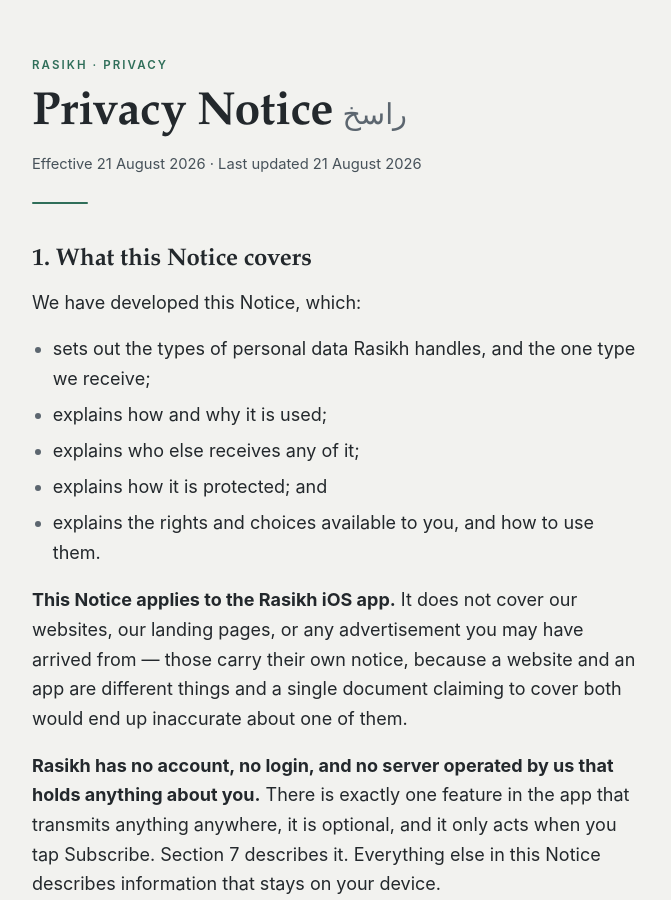
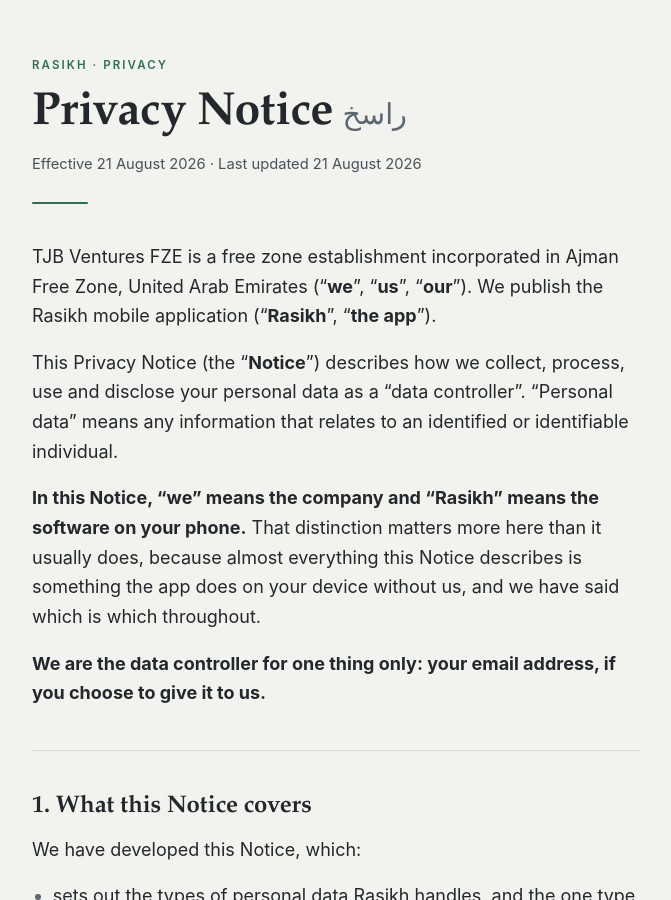
Before and after one commit to vdburger1991/tjbventures-legal, a Jekyll site: the page built from rasikh-privacy.md, in a window 1280 px wide and 900 px high. Shown: the whole window, without its empty margins (304-975 px from the left). Built offline with Jekyll 4.4.1, drawn with Linux system fonts in a browser that asks for light colours.

Commit message:
Restore the preamble, which the first publication dropped
The page published minutes ago was missing everything above the first horizontal
rule in the source: the controller identification ("TJB Ventures FZE is a free
zone establishment incorporated in Ajman Free Zone"), the "we" versus "Rasikh"
distinction the whole document depends on, and the framing that exactly one
feature transmits anything.

Identity of the controller is an Article 13(1)(a) requirement, so the page was
live and non-compliant for eleven minutes. It opened at "1. What this Notice
covers" with no statement of who "we" are.

CAUSE. The generator took everything after the first `---`, and the first `---`
in the source is the rule BELOW the preamble, not the front-matter boundary. It
now drops only the title line and the two date lines, which the layout's masthead
renders from front matter, and keeps everything else.

This is the second time today the same mistake was made against the same file.
`scripts/make-privacy-notice.py`, which generates the copy bundled in the app,
had the identical bug and its own drift check did not catch it — because it had
never captured the preamble to compare in the first place. Both scripts treated
the text above the first structural marker as chrome. It is not chrome; it is the
most load-bearing text in the document, and it is the part a regulator reads
first.

```diff
--- a/rasikh-privacy.md
+++ b/rasikh-privacy.md
@@ -6,6 +6,16 @@ description: What happens to your information in Rasikh. Your location and your
 effective: 21 August 2026
 updated: 21 August 2026
 permalink: /rasikh-privacy.html
+---
+
+TJB Ventures FZE is a free zone establishment incorporated in Ajman Free Zone, United Arab Emirates ("**we**", "**us**", "**our**"). We publish the Rasikh mobile application ("**Rasikh**", "**the app**").
+
+This Privacy Notice (the "**Notice**") describes how we collect, process, use and disclose your personal data as a "data controller". "Personal data" means any information that relates to an identified or identifiable individual.
+
+**In this Notice, "we" means the company and "Rasikh" means the software on your phone.** That distinction matters more here than it usually does, because almost everything this Notice describes is something the app does on your device without us, and we have said which is which throughout.
+
+**We are the data controller for one thing only: your email address, if you choose to give it to us.**
+
 ---
 
 ## 1. What this Notice covers
```
